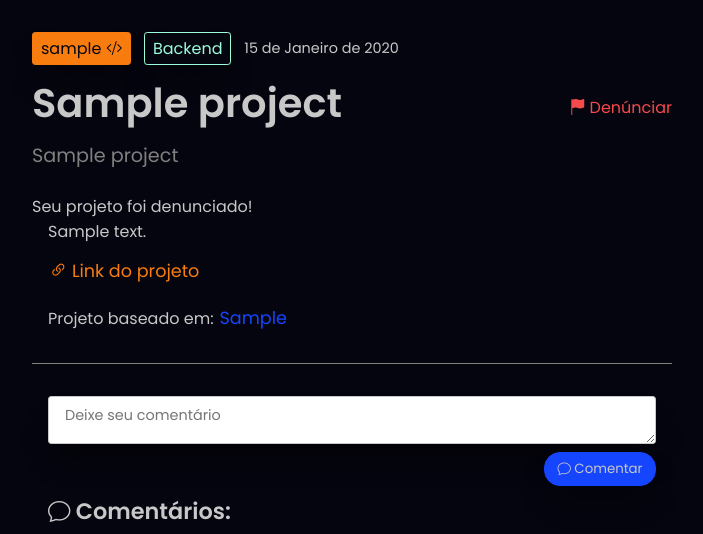
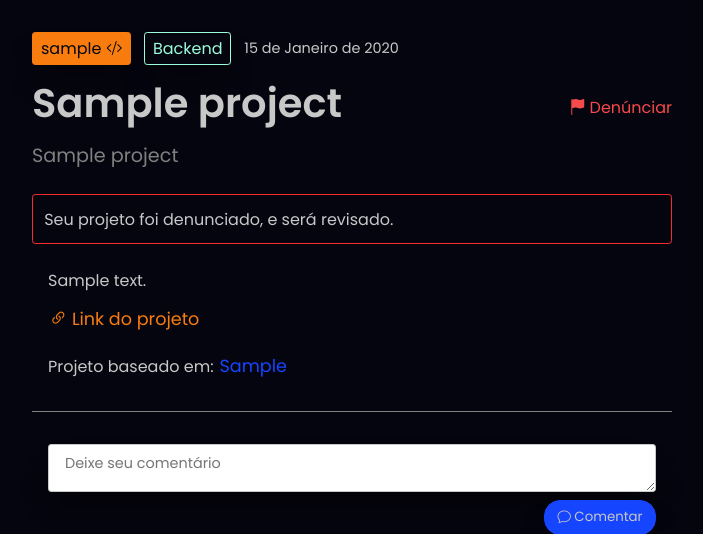
Before and after one commit to devid8642/CodeConn, a Django app: page /project/1/ in a window 1280 px wide. Shown: the part 87-621 px from the top of the page, without its empty margins (288-991 px from the left). Run offline with Django 4.2, Linux system fonts and the light colour scheme; a user stored in the database is signed in; tables that the repository leaves empty hold one stand-in row (values such as "Sample post"); some libraries are stand-ins or nearby versions.

Commit message:
project detail complaint message style

```diff
--- a/base_static/projects/css/project-detail.css
+++ b/base_static/projects/css/project-detail.css
@@ -69,6 +69,14 @@
     font-size: 1.2rem;
     margin-bottom: 1.5rem;
     color: grey;
+}
+
+.post-complaint {
+    border: 1px solid rgb(249, 43, 43);
+    margin-bottom: 1.5rem;
+    padding: .7rem;
+    border-radius: .2rem;
+    /* width: fit-content; */
 }
 
 .post-link {
--- a/projects/templates/projects/pages/project_detail.html
+++ b/projects/templates/projects/pages/project_detail.html
@@ -50,8 +50,8 @@
           </div>
           <p class="post-description">{{ project.subtitle }}</p>
           {% if project.author == request.user and project.complaints %}
-            <div class="project-complaint">
-              <p>Seu projeto foi denunciado!</p>
+            <div class="post-complaint">
+              <p>Seu projeto foi denunciado, e será revisado.</p>
             </div>
           {% endif %}
         </div>
```
